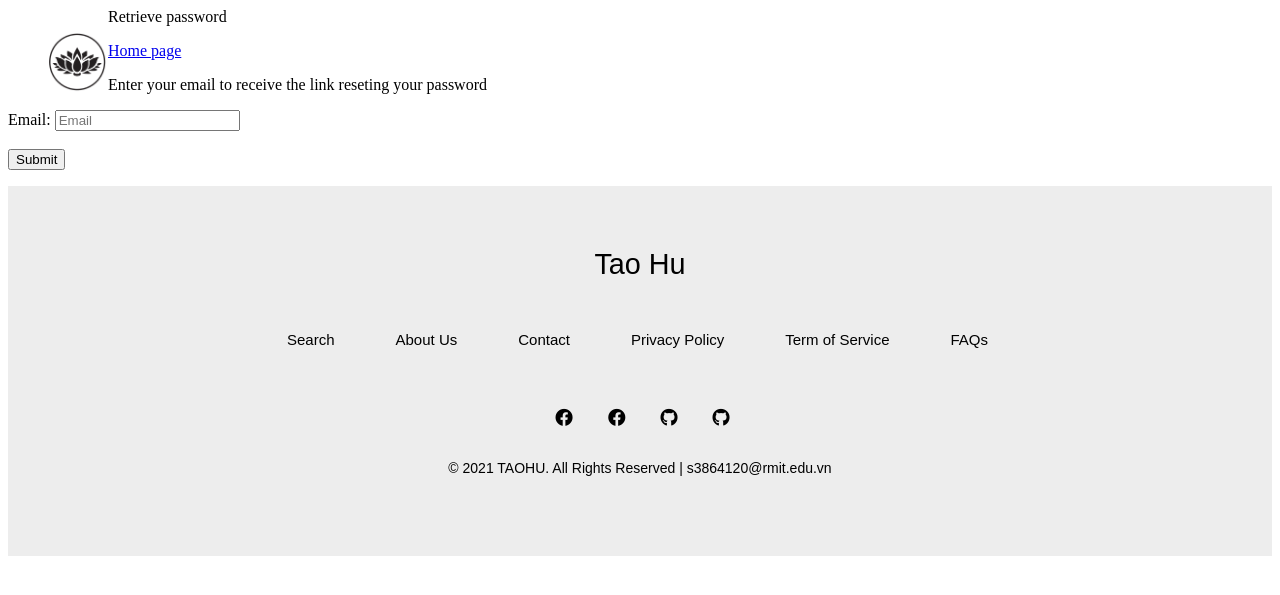
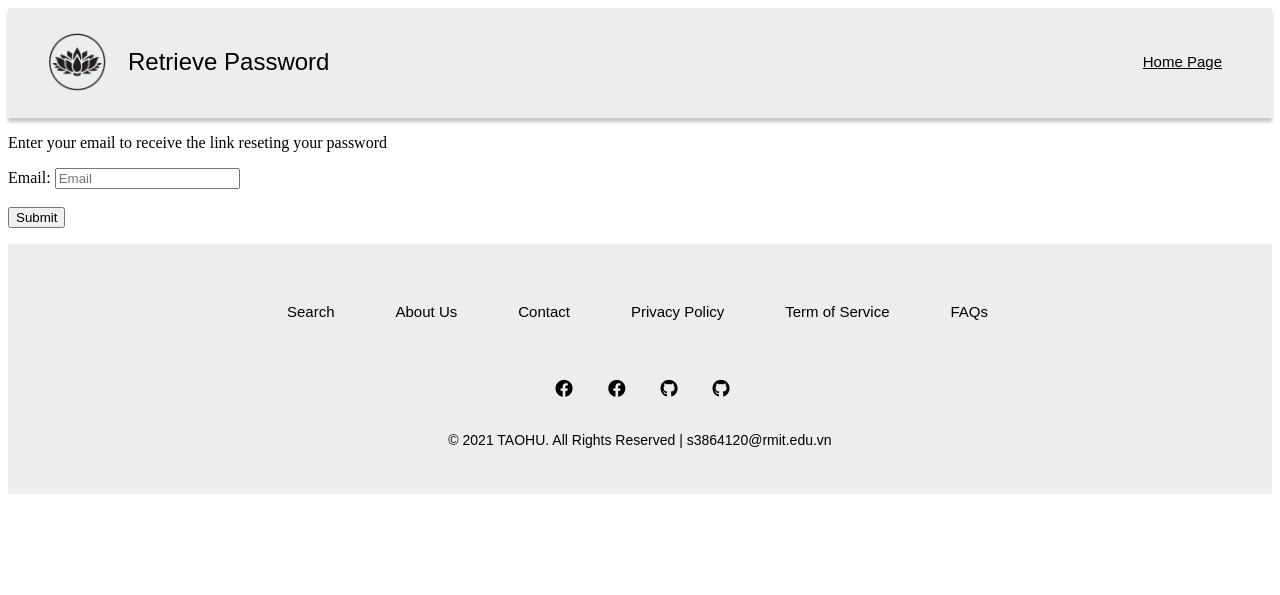
Before and after one commit to lacnham/Full-Stack-Assignment, a PHP site: page /forgotPass.html in a window 1280 px wide. Shown: the top 595 px of the page. Run offline with PHP 8.4, Linux system fonts and the light colour scheme.

Commit message:
update forgot pass

```diff
--- a/about_us.html
+++ b/about_us.html
@@ -121,12 +121,12 @@
                 <p>Lorem Ipsum is simply dummy text of the printing and typesetting industry. Lorem Ipsum has been the industry's standard dummy text ever since the 1500s, when an unknown printer took a galley of type and scrambled it to make a type specimen book. </p>
                 </div>
             <div class="detail-small-container">
-                <h2>Our Goal</h2>
+                <h2>Our Motivation</h2>
                 <p>Lorem Ipsum is simply dummy text of the printing and typesetting industry. Lorem Ipsum has been the industry's standard dummy text ever since the 1500s, when an unknown printer took a galley of type and scrambled it to make a type specimen book.
                 </p>
             </div>
             <div class="detail-small-container">
-                <h2>Our Goal</h2>
+                <h2>What do we offer?</h2>
                 <p>Lorem Ipsum is simply dummy text of the printing and typesetting industry. Lorem Ipsum has been the industry's standard dummy text ever since the 1500s, when an unknown printer took a galley of type and scrambled it to make a type specimen book.
                 </p>
             </div>
--- a/css.css
+++ b/css.css
@@ -197,7 +197,7 @@
 .home-link{
     float: right;
     padding-top: 45px;
-    padding-right: 80px;
+    padding-right: 50px;
     font-family: "Work Sans", sans-serif;
     font-size: 15px;
 }
@@ -205,8 +205,8 @@
 
 .simple-header-container p{
     display: inline-block;
-    padding: 5px 0px 0px 30px;
-    font-size: 1.9rem;
+    padding: 16px 0px 0px 20px;
+    font-size: 1.5rem;
     font-family: "Work Sans", sans-serif;
 }
 
@@ -345,7 +345,7 @@ footer img{
     background-color: transparent;
 }
 
-.view-header{
+.header-login{
     font-size: 25px;
     font-weight: 500;
     text-align: center;
@@ -375,7 +375,7 @@ footer img{
     font-size: 17px;
 }
 
-.forgot-pass{
+.forgot-pass-login{
     text-align: center;
     padding-bottom: 30px;
     padding-top: 10px;
@@ -383,11 +383,11 @@ footer img{
     font-size: 14px;
 }
 
-.forgot-pass a{
+.forgot-pass-login a{
     color: black;
 }
 
-.forgot-pass a:hover{
+.forgot-pass-login a:hover{
     color: rgb(138, 138, 138);
 }
 
--- a/forgotPass.html
+++ b/forgotPass.html
@@ -9,26 +9,34 @@
 
     <body>
         <header>
+            <header class="simple-header-container">
                 <div class="black-logo">
                     <a href="#">
-                    <img class="logo" src="image/shop-logo.png" alt="Ta oHu"></a>
+                        <img class="logo" src="image/shop-logo.png" alt="TaoHu"></a>
                 </div>
-            <p>Retrieve password</p>
-            <a href="#">Home page</a>
+                <p>Retrieve Password</p>
+                <div class="home-link">
+                    <a href="#">Home Page</a>
+                </div>
             </header>
 
+    <div class="forgot-pass-container">
+        <div class="enter-email">
         <p>Enter your email to receive the link reseting your password</p>
-        <form action=”mailto:someone@example.com” method="post" enctype=”text/plain”>
+        </div>
+        <form action=”mailto:someone@example.com” method="post" enctype=”text/plain>
+            <div class="data">
                 <label for="email">Email:</label>
-            <input type="text" class="email" name="email" placeholder="Email"><br><br>
+                <input type="text" class="email" name="email" class="form-control" placeholder="Email"><br><br>
+            </div>
 
-            <input type="submit" class="submit" value="Submit"></button>
+            <input type="submit" class="btn" value="Submit"></button>
         </form>
+        </div>
 
-        <footer class="footer">
+        <footer class="simple-footer">
             <div class="container">
                 <div class="content">
-                <h3>Tao Hu</h3>
                 <ul class="footer-nav">
                     <li><a href="#">Search</a></li>
                     <li><a href="#">About Us</a></li>
```
Also changed, not shown: Login_box.html (+3 -12 lines). Lines whose indentation alone changed are shown as unchanged.
